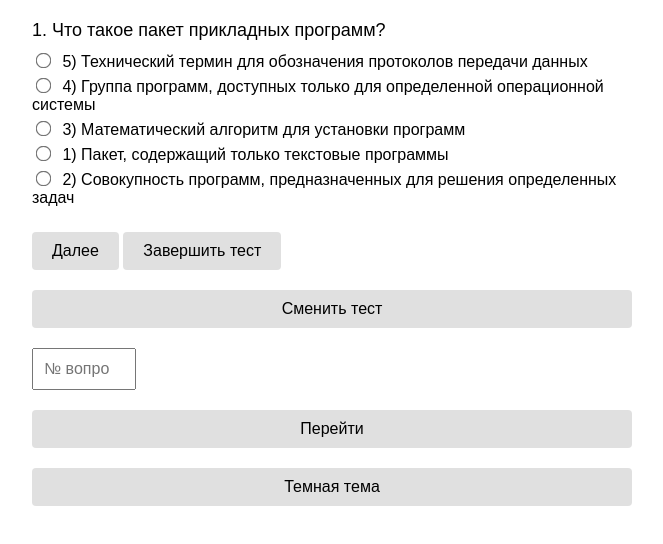
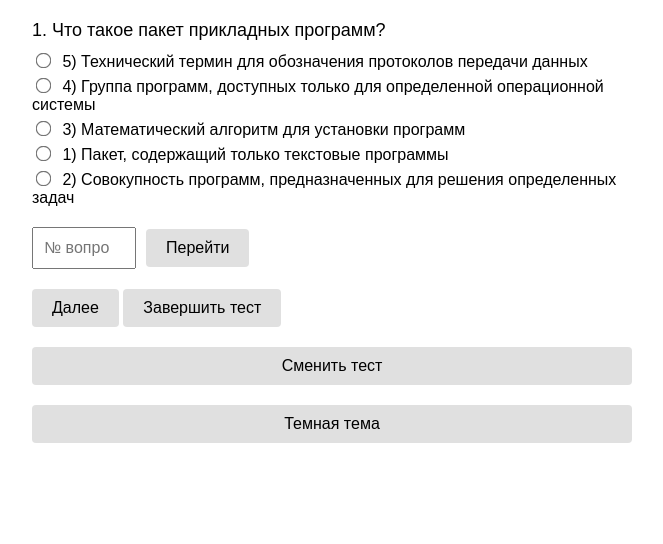
Before and after one commit to HiHihahabubleke/Guangouar, a website: page index.html in a window 1280 px wide. Shown: the whole page, without its empty margins (308-971 px from the left). Drawn offline with Linux system fonts and the light colour scheme.

Commit message:
Reorder UI controls

```diff
--- a/index.html
+++ b/index.html
@@ -11,6 +11,10 @@
         <div id="question-section">
             <div class="question" id="question-text"></div>
             <div class="options" id="options-container"></div>
+            <div class="goto-container">
+                <input type="number" class="number-input" id="goto-input" min="1" placeholder="№ вопроса">
+                <button class="button" id="goto-button">Перейти</button>
+            </div>
             <button class="button" id="prev-button" style="display:none;">Назад</button>
             <button class="button" id="next-button">Далее</button>
             <button class="button" id="finish-button">Завершить тест</button>
@@ -21,8 +25,6 @@
         </div>
         <button class="button" id="restart-button" style="display:none;">Начать заново</button>
         <button class="button" id="switch-test-button">Сменить тест</button>
-        <input type="number" class="number-input" id="goto-input" min="1" placeholder="№ вопроса">
-        <button class="button" id="goto-button">Перейти</button>
         <button class="button" id="theme-toggle">Темная тема</button>
     </div>
 
--- a/styles.css
+++ b/styles.css
@@ -74,6 +74,18 @@ body {
   width: 80px;
 }
 
+.goto-container {
+  display: flex;
+  align-items: center;
+  gap: 10px;
+  margin-top: 20px;
+}
+
+.goto-container .number-input,
+.goto-container .button {
+  margin-top: 0;
+}
+
 @media (max-width: 480px) {
   body {
     margin: 10px;
```
